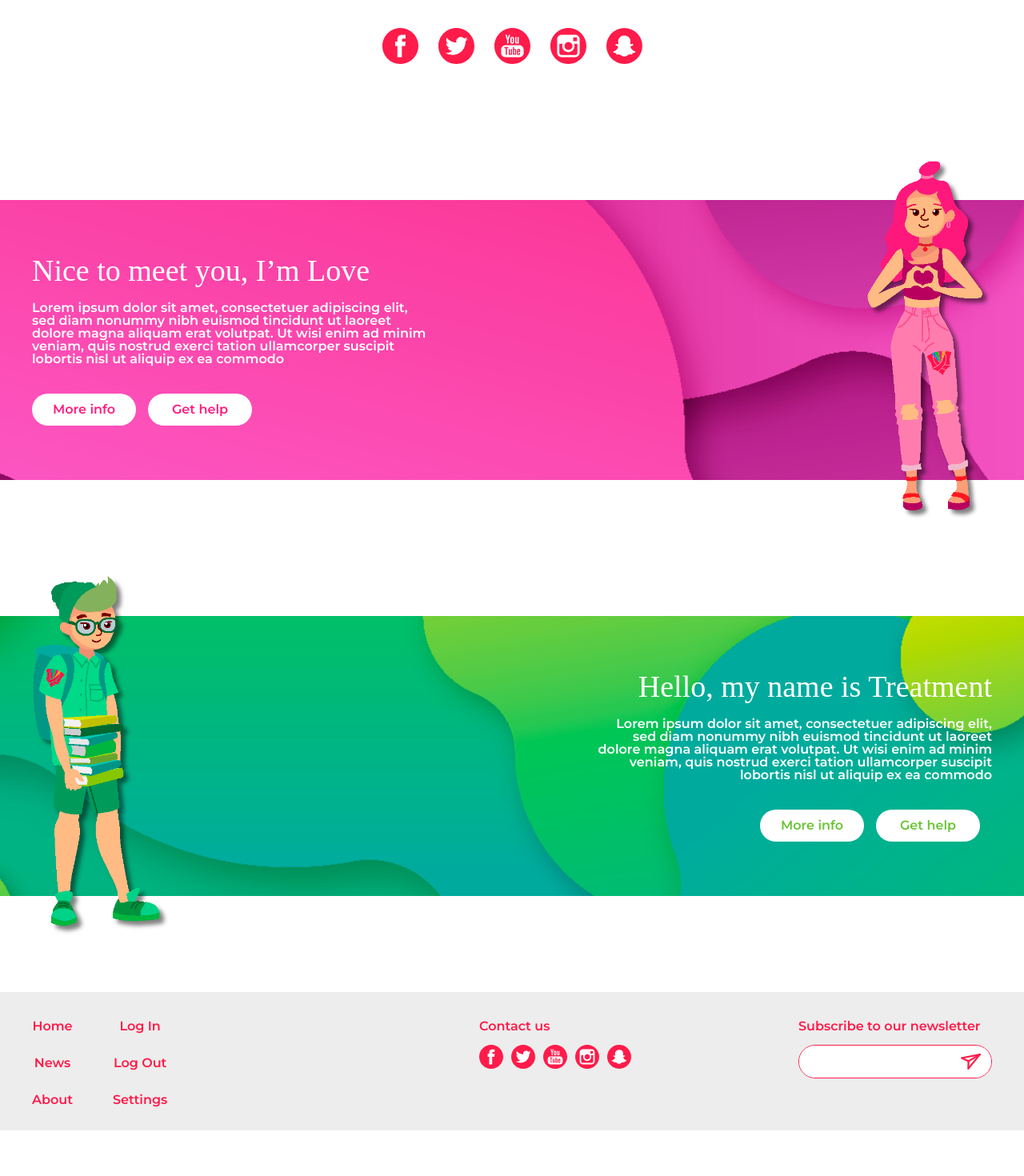
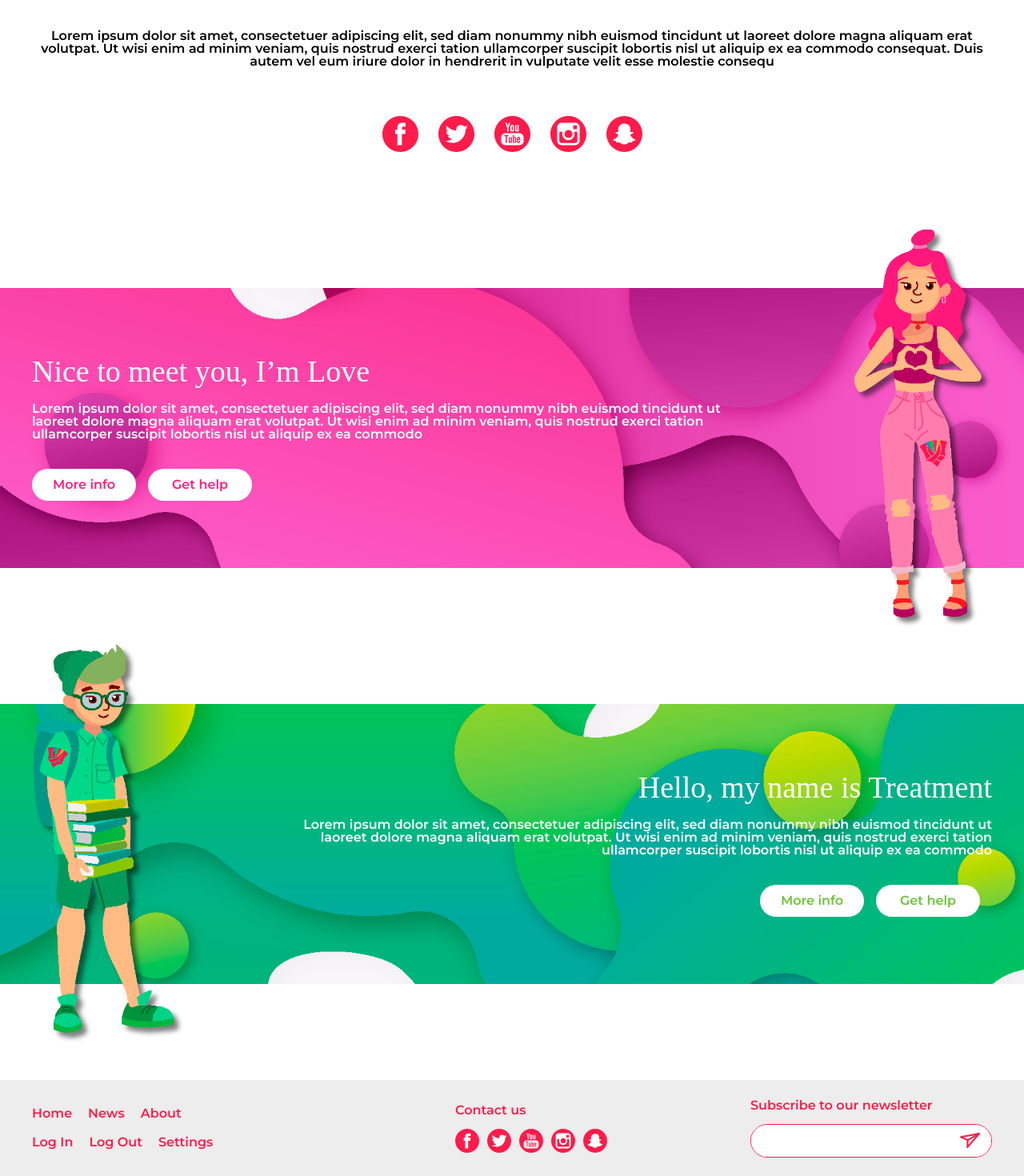
Before and after one commit to gleb-zavizenov/Sindiukova_Evgeniia_Boiko_Olha_Buch_Nitya_Zavizenov_Gleb_Victor_Sonali_FIP, a PHP site: page / in a window 1280 px wide. Shown: the part 848-2318 px from the top of the page at 80% size. Before the commit the page ends 2261 px from the top, so only its background shows below. Run offline with PHP 8.4, Linux system fonts and the light colour scheme; some libraries are stand-ins or nearby versions; some web fonts are replaced.

Commit message:
Finished desktop version of home page

```diff
--- a/sass/modules/footer.scss
+++ b/sass/modules/footer.scss
@@ -159,5 +159,65 @@
 // Styles for desktop version
 //
 @media screen and (min-width:1200px){
+    footer{
+        display: flex;
+        align-items: center;
+        justify-content: center;
+        height:120px;
+    }
 
+    .footer-container{
+        display: flex;
+        align-items: center;
+        flex-direction: row;
+    }
+
+    .footer-nav{
+        flex-direction: column;
+        align-items: flex-start;
+        margin-top:0px;
+    }
+
+    .footer-nav-col{
+        flex-direction: row;
+        align-items: center;
+    }
+
+    .footer-nav-col a{
+        transition: 0.7s all ease-in-out;
+        margin-bottom: 0px;
+    }
+
+    .footer-nav-col a:hover{
+        color:black;
+    }
+
+    .footer-nav-col:last-child{
+        margin-left:0px;
+        margin-top:20px;
+    }
+
+    .footer-contact{
+        margin-top:0px;
+    }
+
+    .footer-contact-socials img{
+        cursor: pointer;
+    }
+
+    .footer-email{
+        margin-top:0px;
+    }
+
+    .footer-email-input{
+        width:300px;
+
+        input{
+            width:245px;
+        }
+
+        button{
+            cursor: pointer;
+        }
+    }
 }
--- a/sass/modules/header.scss
+++ b/sass/modules/header.scss
@@ -114,5 +114,19 @@
 // Styles for desktop version
 //
 @media screen and (min-width:1200px){
+    .header-right-img{
+        left:300px;
+    }
 
+    .header-right-list img{
+        cursor: pointer;
+    }
+
+    .header-left-nav a:hover{
+        transition: 0.7s all ease-in-out;
+    }
+
+    .header-left-nav a:hover{
+        color: $red;
+    }
 }
--- a/sass/modules/homepage.scss
+++ b/sass/modules/homepage.scss
@@ -254,3 +254,70 @@
         }
     }
 }
+
+//
+// Styles for desktop version
+//
+@media screen and (min-width:1200px){
+    .hero-section{
+        margin-top:50px;
+    }
+
+    .hero-boy{
+        img{
+            height:500px;
+        }
+    }
+
+    .hero-text{
+        img{
+            top:60%;
+            left:40%;
+        }
+    }
+
+    .character-section{
+        background-size: 110%;
+    }
+
+    .character-container-content{
+        width:900px;
+    }
+
+    .character-container-img{
+        height:500px;
+    }
+
+    .character-button{
+        transition: 0.7s all ease-in-out;
+    }
+
+    #pink{
+        .character-button:hover{
+            background-color: $pink;
+            color: white;
+        }
+    }
+
+    #green{
+        .character-button:hover{
+            background-color: $green;
+            color: white;
+        }
+    }
+
+    #orange{
+        .character-button:hover{
+            background-color: $orange;
+            color: white;
+        }
+    }
+
+    #blue{
+        .character-button:hover{
+            background-color: $blue;
+            color: white;
+        }
+    }
+
+}
```
Also changed, not shown: css/modules/footer.css (+1 -1 lines), css/modules/header.css (+17 -1 lines), css/main.css, 3 other files.
